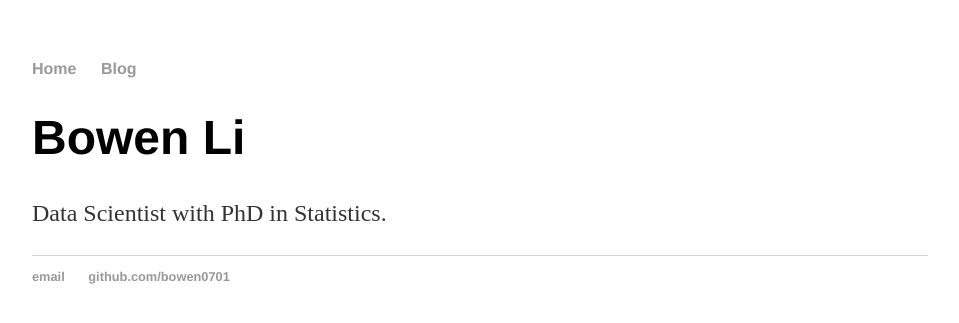
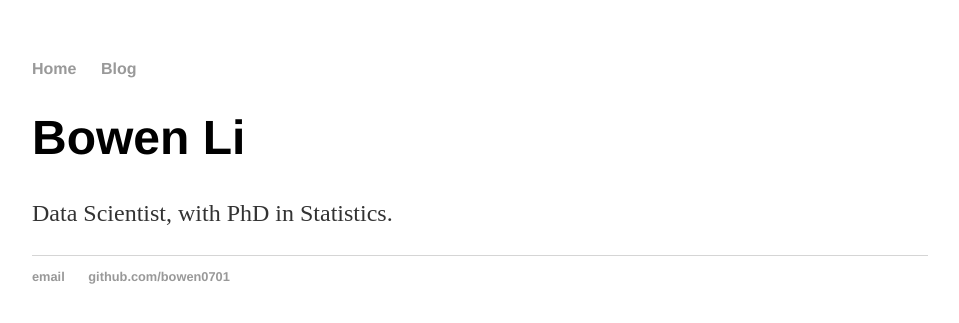
Before and after one commit to bowen0701/bowen0701.github.io, a Jekyll site: the page built from index.html, in a window 1280 px wide. Shown: the top 323 px of the page, without its empty margins (160-1119 px from the left). Built offline with Jekyll 4.4.1, drawn with Linux system fonts in a browser that asks for light colours.

Commit message:
add comma.

```diff
--- a/index.html
+++ b/index.html
@@ -4,5 +4,5 @@ title: Bowen Li's Blog
 ---
 <div class="blurb">
 	<h1>Bowen Li</h1>
-	<p>Data Scientist with PhD in Statistics.</p>
+	<p>Data Scientist, with PhD in Statistics.</p>
 </div><!-- /.blurb -->
```
